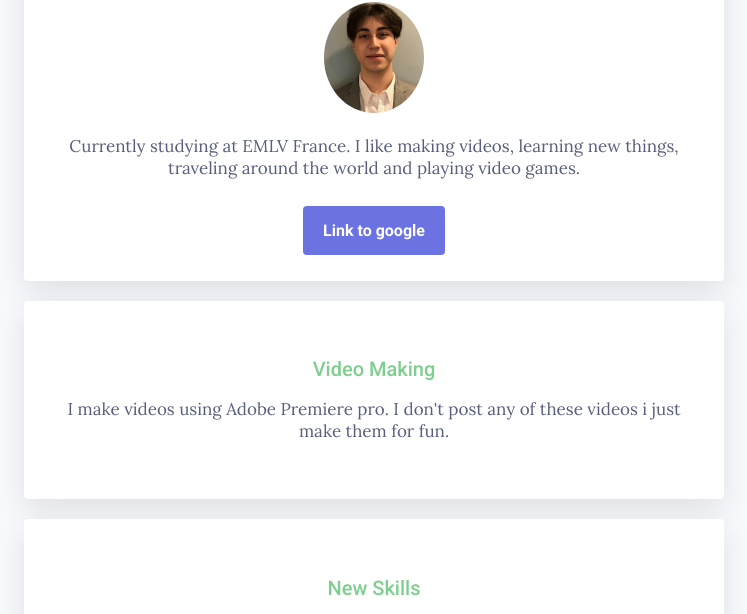
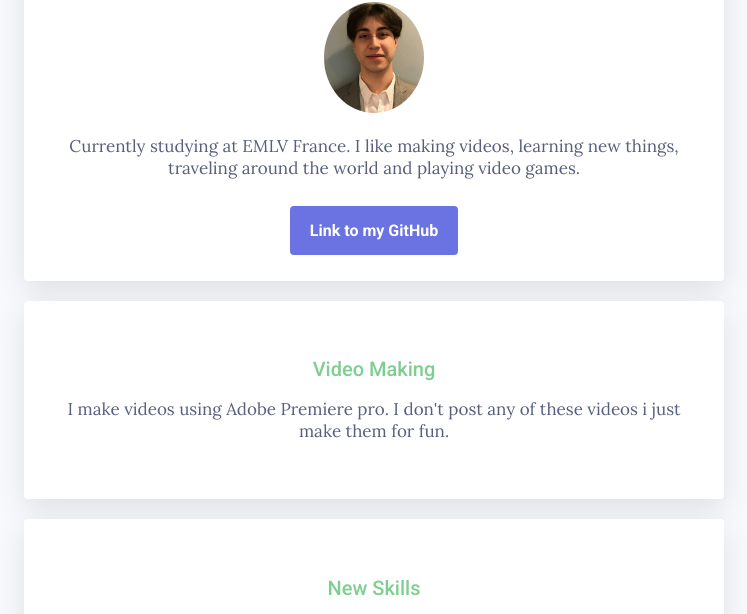
Before and after one commit to Fabio-Brugnone/my-profile, a plain HTML site: page index.html in a window 1280 px wide. Shown: the part 159-773 px from the top of the page, without its empty margins (266-1013 px from the left). Drawn offline with Linux system fonts and the light colour scheme.

Commit message:
Update index.html

```diff
--- a/index.html
+++ b/index.html
@@ -23,7 +23,7 @@
 					Currently studying at EMLV France. I like making videos, learning new things, traveling around the world and playing video games.
 					</p>
 
-				<a href="http://www.google.com/" class="btn-blue" target="_blank">Link to google</a>
+				<a href="https://github.com/Fabio-Brugnone" class="btn-blue" target="_blank">Link to my GitHub</a>
 			</div>
 
 			<div class="card-white">
```
